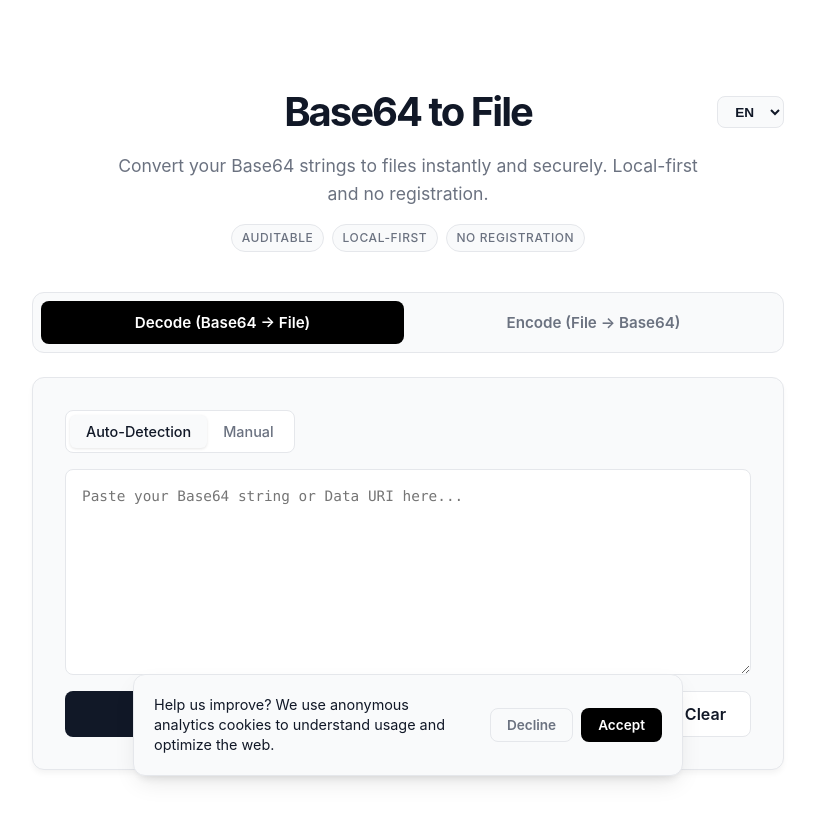
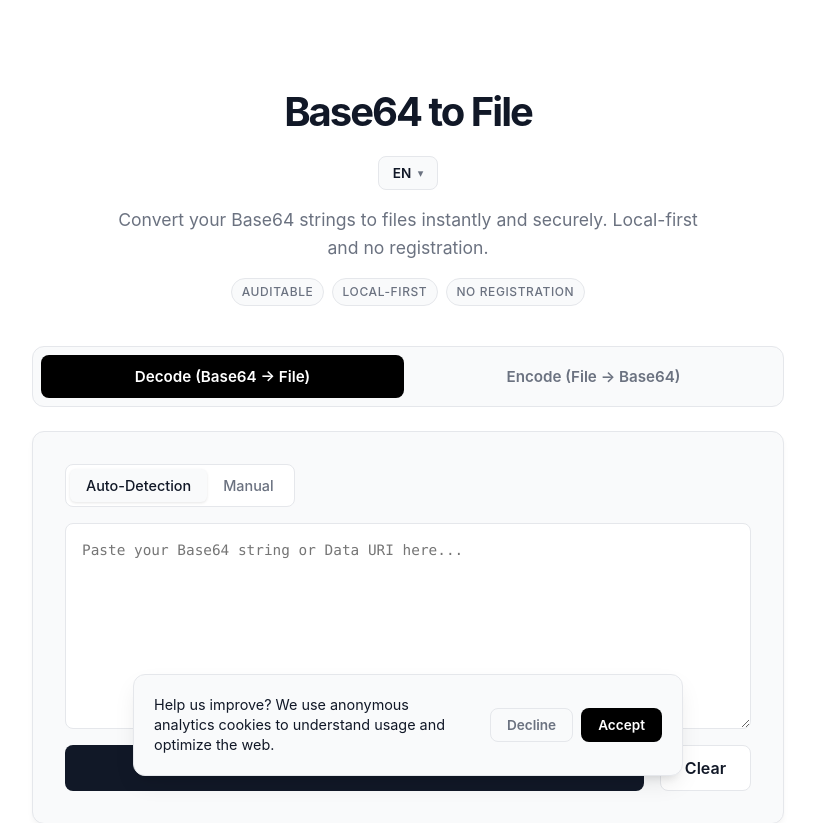
Before and after one commit to jnfire/base64-to-file, a Vue app: page / in a window 1280 px wide. Shown: the top 823 px of the page, without its empty margins (232-1047 px from the left). Built offline with nearby package versions, Linux system fonts and the light colour scheme.

Commit message:
feat: add LangSelector component and update build assets

```diff
--- a/src/components/AppHeader.vue
+++ b/src/components/AppHeader.vue
@@ -1,17 +1,20 @@
 <script setup lang="ts">
 import { useI18n } from 'vue-i18n';
+import LangSelector from './LangSelector.vue';
 
 const { t, locale } = useI18n();
+
+const languages = [
+  { code: 'es', label: 'ES' },
+  { code: 'en', label: 'EN' }
+];
 </script>
 
 <template>
   <header class="app-header">
-    <div class="header-top">
-      <h1>{{ t('header.title') }}</h1>
-      <select class="lang-selector" v-model="locale" aria-label="Select language">
-        <option value="es">ES</option>
-        <option value="en">EN</option>
-      </select>
+    <h1>{{ t('header.title') }}</h1>
+    <div class="lang-selector-wrapper">
+      <LangSelector v-model="locale" :options="languages" />
     </div>
     <p class="subtitle">{{ t('header.subtitle') }}</p>
     <div class="badges">
@@ -28,13 +31,10 @@ const { t, locale } = useI18n();
   text-align: center;
 }
 
-.header-top {
+.lang-selector-wrapper {
   display: flex;
-  align-items: center;
   justify-content: center;
-  gap: 1rem;
-  margin-bottom: 0.5rem;
-  position: relative;
+  margin: 0.75rem 0 1rem 0;
 }
 
 h1 {
@@ -43,24 +43,6 @@ h1 {
   letter-spacing: -0.05em;
   color: var(--text-main);
   margin: 0;
-}
-
-.lang-selector {
-  position: absolute;
-  right: 0;
-  background: var(--bg-surface);
-  border: 1px solid var(--border-color);
-  color: var(--text-main);
-  padding: 0.4rem 0.8rem;
-  border-radius: 8px;
-  cursor: pointer;
-  font-size: 0.85rem;
-  font-weight: 600;
-  transition: all 0.2s;
-}
-
-.lang-selector:hover {
-  background: var(--bg-surface-hover);
 }
 
 .subtitle {
@@ -92,16 +74,6 @@ h1 {
 }
 
 @media (max-width: 600px) {
-  .header-top {
-    flex-direction: column;
-    margin-bottom: 1.5rem;
-  }
-
-  .lang-selector {
-    position: static;
-    margin-bottom: 1rem;
-  }
-
   h1 {
     font-size: 2rem;
   }
--- /dev/null
+++ b/src/components/LangSelector.vue
@@ -0,0 +1,164 @@
+<!-- src/components/LangSelector.vue -->
+<script setup lang="ts">
+import { ref, computed, onMounted, onUnmounted } from 'vue';
+
+const props = defineProps<{
+  modelValue: string;
+  options: { code: string; label: string }[];
+}>();
+
+const emit = defineEmits<{
+  (e: 'update:modelValue', value: string): void;
+}>();
+
+const isOpen = ref(false);
+const containerRef = ref<HTMLElement | null>(null);
+
+const currentLabel = computed(() => {
+  const found = props.options.find(opt => opt.code === props.modelValue);
+  return found ? found.label : props.modelValue;
+});
+
+const selectOption = (code: string) => {
+  emit('update:modelValue', code);
+  isOpen.value = false;
+};
+
+const handleClickOutside = (event: MouseEvent) => {
+  if (containerRef.value && !containerRef.value.contains(event.target as Node)) {
+    isOpen.value = false;
+  }
+};
+
+onMounted(() => {
+  document.addEventListener('click', handleClickOutside);
+});
+
+onUnmounted(() => {
+  document.removeEventListener('click', handleClickOutside);
+});
+</script>
+
+<template>
+  <div class="lang-selector-container" ref="containerRef">
+    <button
+      type="button"
+      class="lang-selector-trigger"
+      @click="isOpen = !isOpen"
+      aria-haspopup="listbox"
+      :aria-expanded="isOpen"
+    >
+      <span class="lang-label">{{ currentLabel }}</span>
+      <span class="dropdown-arrow" :class="{ 'arrow-open': isOpen }">▾</span>
+    </button>
+
+    <transition name="fade-slide">
+      <ul v-if="isOpen" class="lang-selector-dropdown" role="listbox">
+        <li
+          v-for="opt in options"
+          :key="opt.code"
+          class="lang-option"
+          :class="{ 'option-selected': opt.code === modelValue }"
+          role="option"
+          :aria-selected="opt.code === modelValue"
+          @click="selectOption(opt.code)"
+        >
+          {{ opt.label }}
+        </li>
+      </ul>
+    </transition>
+  </div>
+</template>
+
+<style scoped>
+.lang-selector-container {
+  position: relative;
+  display: inline-block;
+}
+
+.lang-selector-trigger {
+  background: var(--bg-surface);
+  border: 1px solid var(--border-color);
+  color: var(--text-main);
+  padding: 0.5rem 0.85rem;
+  border-radius: 8px;
+  cursor: pointer;
+  font-size: 0.85rem;
+  font-weight: 600;
+  display: inline-flex;
+  align-items: center;
+  gap: 0.4rem;
+  transition: all 0.2s;
+  user-select: none;
+}
+
+.lang-selector-trigger:hover {
+  background: var(--bg-surface-hover);
+  border-color: var(--accent-color);
+}
+
+.dropdown-arrow {
+  font-size: 0.7rem;
+  color: var(--text-muted);
+  transition: transform 0.2s ease;
+}
+
+.arrow-open {
+  transform: rotate(180deg);
+}
+
+.lang-selector-dropdown {
+  position: absolute;
+  top: calc(100% + 0.35rem);
+  right: 0;
+  background-color: var(--bg-surface);
+  border: 1px solid var(--border-color);
+  border-radius: 8px;
+  box-shadow: 0 4px 12px -2px rgba(0, 0, 0, 0.08), 0 2px 6px -1px rgba(0, 0, 0, 0.04);
+  padding: 0.35rem 0;
+  min-width: 80px;
+  list-style: none;
+  z-index: 2000;
+  margin: 0;
+}
+
+.lang-option {
+  padding: 0.45rem 1rem;
+  font-size: 0.85rem;
+  font-weight: 500;
+  color: var(--text-main);
+  cursor: pointer;
+  transition: background-color 0.15s;
+  text-align: center;
+}
+
+.lang-option:hover {
+  background-color: var(--bg-surface-hover);
+}
+
+.option-selected {
+  background-color: var(--accent-color);
+  color: var(--bg-body);
+}
+
+.option-selected:hover {
+  background-color: var(--accent-color);
+  color: var(--bg-body);
+}
+
+/* Animations */
+.fade-slide-enter-active,
+.fade-slide-leave-active {
+  transition: all 0.15s cubic-bezier(0.16, 1, 0.3, 1);
+}
+
+.fade-slide-enter-from {
+  opacity: 0;
+  transform: translateY(-0.25rem);
+}
+
+.fade-slide-leave-to {
+  opacity: 0;
+  transform: translateY(-0.25rem);
+}
+</style>
```
Also changed, not shown: 5 other files (tests, documents, lock files or other folders).
